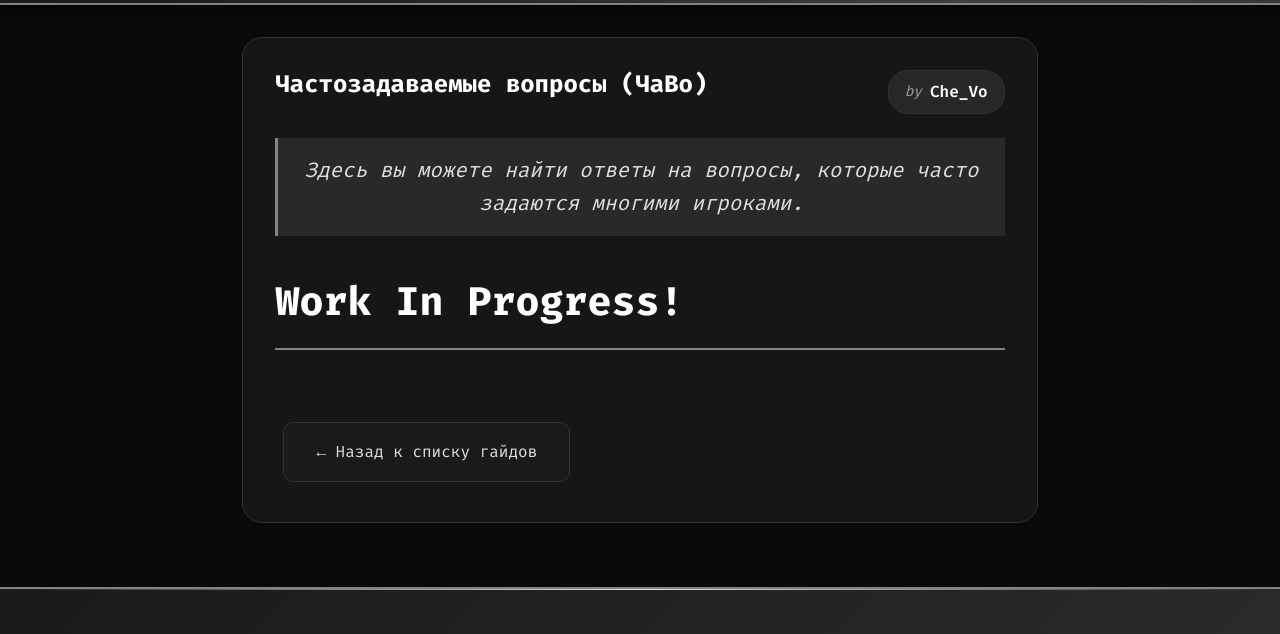
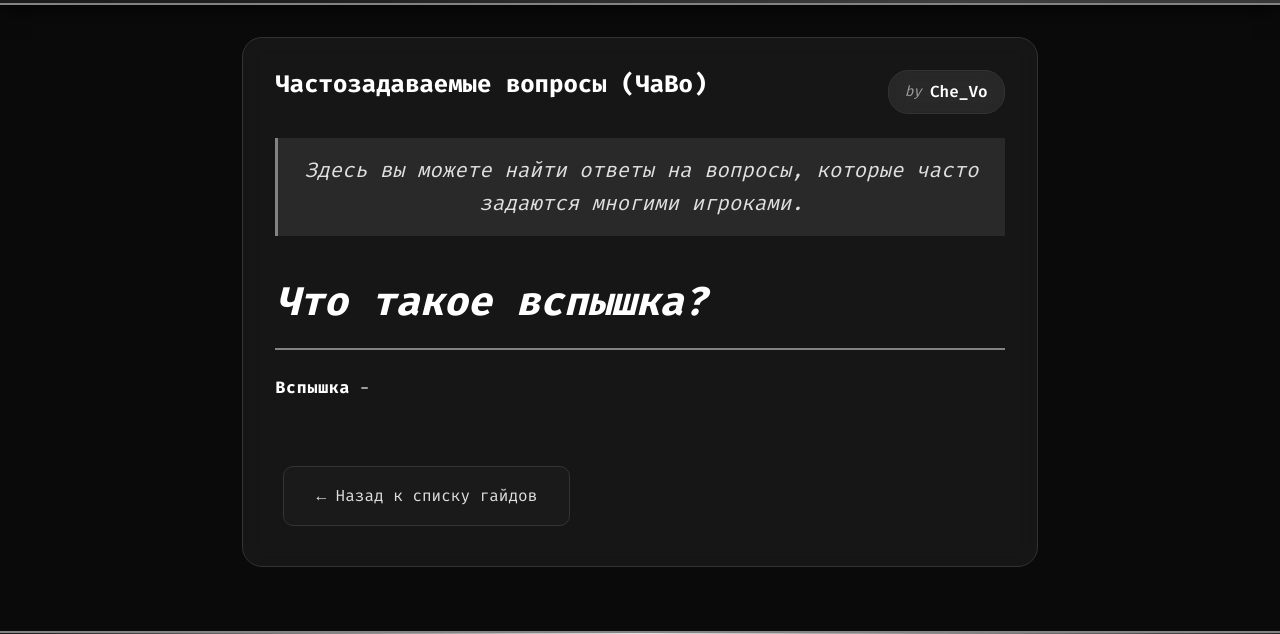
Before and after one commit to utyara3/utyara3.github.io, an Eleventy site: page src/content/guide/частозадаваемые-вопросы-чаво.md in a window 1280 px wide. Shown: the part 114-748 px from the top of the page. Built offline with nearby package versions, Linux system fonts and the light colour scheme; Eleventy itself is replaced by a stand-in of ours; files that its build step writes are made by us from their sources.

Commit message:
Update 📚 Гайды “частозадаваемые-вопросы-чаво”

```diff
--- a/src/content/guide/частозадаваемые-вопросы-чаво.md
+++ b/src/content/guide/частозадаваемые-вопросы-чаво.md
@@ -6,4 +6,6 @@ description: Здесь вы можете найти ответы на вопр
 author: Che_Vo
 order: 1
 ---
-# Work In Progress!
+> # *Что такое вспышка?*
+
+**Вспышка** -
```
